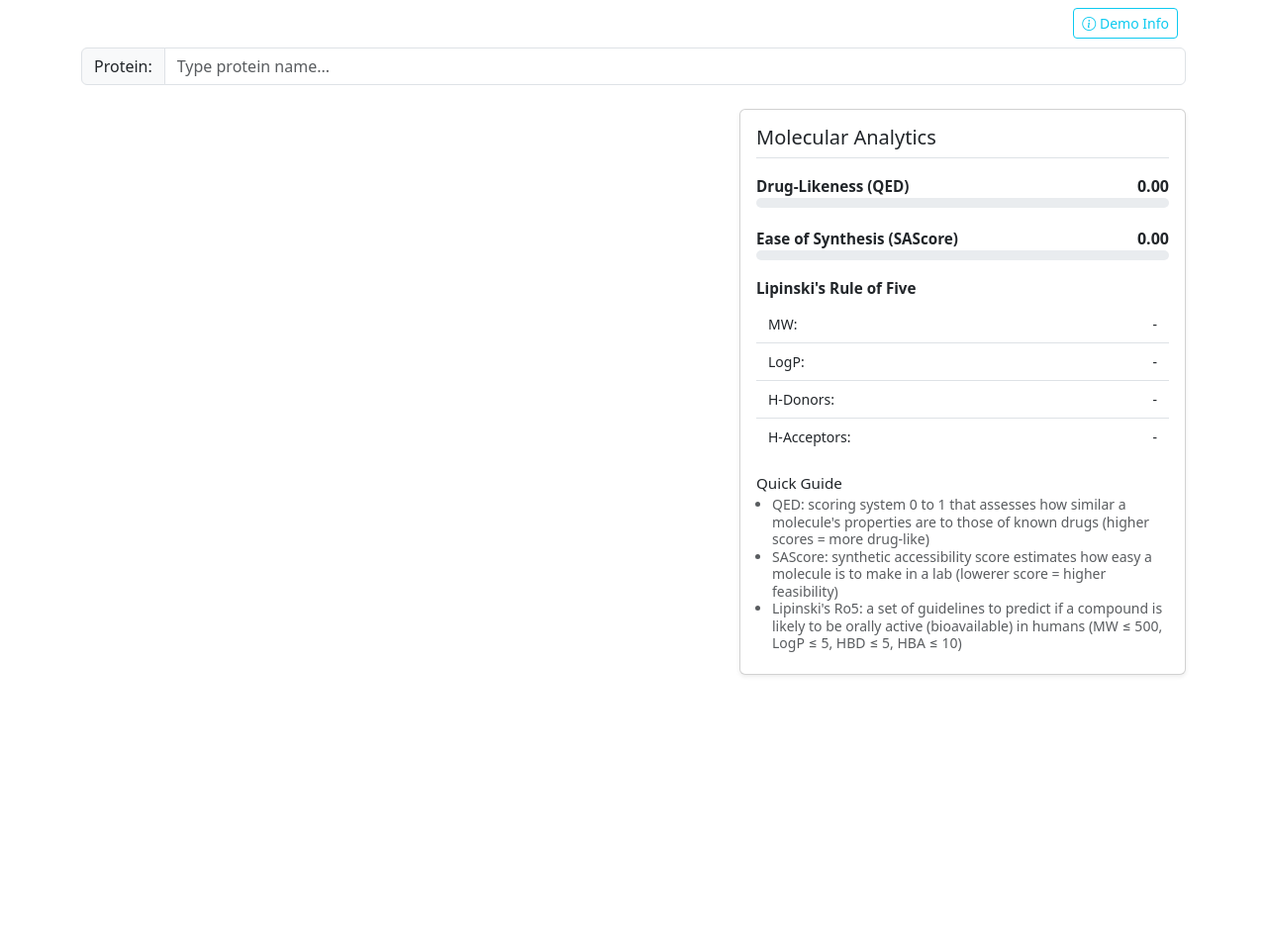
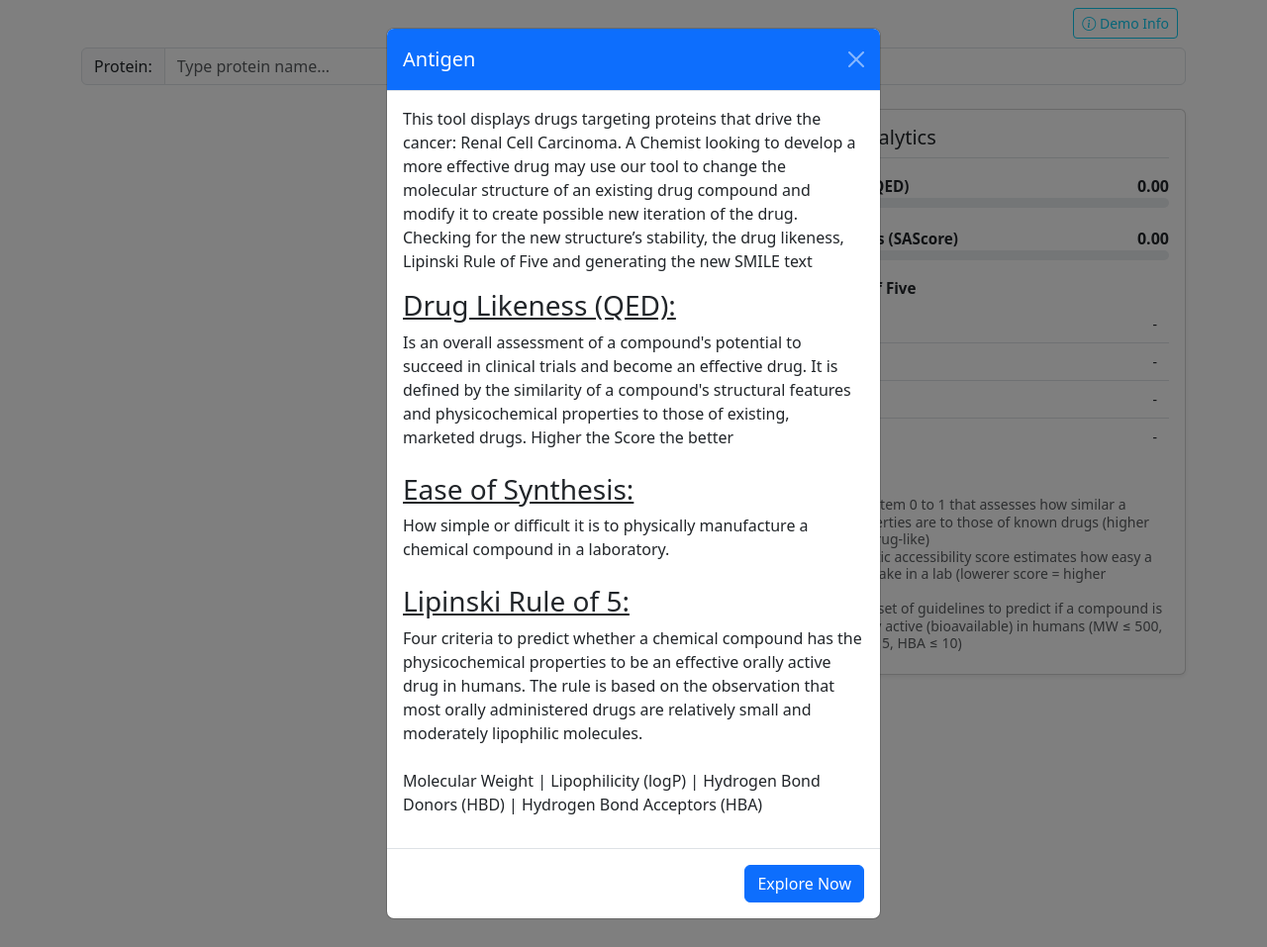
Before and after one commit to Rio-Lupin/Team-Antigen, a Flask app: page / in a window 1280 px wide. Shown: the whole page at 99% size. Run offline with Flask 3, Linux system fonts and the light colour scheme; some libraries are stand-ins or nearby versions.

Commit message:
onload modal

```diff
--- a/templates/base.html
+++ b/templates/base.html
@@ -24,6 +24,7 @@
       height: 100%;
       overflow: hidden;
     }
+
     /* SVG sizing - fit nicely in card-body */
     .card-body svg {
       max-width: 100%;
@@ -49,21 +50,49 @@
     }
 
     /* Comfortable spacing inside analytics */
-    .analytics-card .progress { height: 10px !important; margin-bottom: 10px; }
-    .analytics-card .list-group-item { padding: .5rem .75rem; }
-    .analytics-card .fw-semibold, .analytics-card h6 { font-size: .95rem; }
-    .analytics-card small { font-size: .8rem; }
-    .analytics-card .mb-4 { margin-bottom: 1.2rem !important; }
-    .analytics-card .mt-3 { margin-top: 1rem !important; }
-    .analytics-card .border-bottom { padding-bottom: .5rem !important; }
-    .analytics-card .quick-guide { line-height: 1.25; }
+    .analytics-card .progress {
+      height: 10px !important;
+      margin-bottom: 10px;
+    }
+
+    .analytics-card .list-group-item {
+      padding: .5rem .75rem;
+    }
+
+    .analytics-card .fw-semibold,
+    .analytics-card h6 {
+      font-size: .95rem;
+    }
+
+    .analytics-card small {
+      font-size: .8rem;
+    }
+
+    .analytics-card .mb-4 {
+      margin-bottom: 1.2rem !important;
+    }
+
+    .analytics-card .mt-3 {
+      margin-top: 1rem !important;
+    }
+
+    .analytics-card .border-bottom {
+      padding-bottom: .5rem !important;
+    }
+
+    .analytics-card .quick-guide {
+      line-height: 1.25;
+    }
+
     /* Extra bottom padding for caption bullets */
     .analytics-card .quick-guide {
       padding-bottom: 24px;
     }
 
     /* Space icon to the right of pass/fail text */
-    #lipinski-status i { margin-left: 4px; }
+    #lipinski-status i {
+      margin-left: 4px;
+    }
   </style>
 
   {% block styles %}
@@ -76,6 +105,52 @@
     <div class="container">
 
       {% block content %}
+
+      <div class="modal fade" id="welcomeModal" tabindex="-1" aria-labelledby="welcomeModalLabel" aria-hidden="true">
+        <div class="modal-dialog modal-dialog-centered">
+          <div class="modal-content">
+            <div class="modal-header bg-primary text-white">
+              <h5 class="modal-title" id="welcomeModalLabel">Antigen</h5>
+              <button type="button" class="btn-close btn-close-white" data-bs-dismiss="modal"
+                aria-label="Close"></button>
+            </div>
+            <div class="modal-body">
+              <p>This tool displays drugs targeting proteins that drive the cancer: Renal Cell Carcinoma.
+                A Chemist looking to develop a more effective drug may use our tool to change the molecular structure of
+                an existing drug compound and modify it to create possible new iteration of the drug. Checking for the
+                new structure’s
+                stability, the drug likeness, Lipinski Rule of Five and generating the new SMILE text</p>
+              <p><u>
+                  <h3>Drug Likeness (QED):</h3>
+                </u> Is an overall assessment of a compound's potential to succeed in clinical trials
+                and become an effective drug.
+                It is defined by the similarity of a compound's structural features and physicochemical properties to
+                those of existing, marketed drugs. Higher the Score the better
+                </br>
+                </br>
+                <u>
+                  <h3>Ease of Synthesis:</h3>
+                </u> How simple or difficult it is to physically manufacture a chemical compound in a
+                laboratory.
+                </br>
+                </br>
+                <u>
+                  <h3>Lipinski Rule of 5:</h3>
+                </u> Four criteria to predict whether a chemical compound has the physicochemical
+                properties to be an effective orally active drug in humans.
+                The rule is based on the observation that most orally administered drugs are relatively small and
+                moderately lipophilic molecules.
+                </br>
+                </br>
+                Molecular Weight | Lipophilicity (logP) | Hydrogen Bond Donors (HBD) | Hydrogen Bond Acceptors (HBA)
+              </p>
+            </div>
+            <div class="modal-footer">
+              <button type="button" class="btn btn-primary" data-bs-dismiss="modal">Explore Now</button>
+            </div>
+          </div>
+        </div>
+      </div>
 
       <div class="position-relative pt-5">
         <div class="position-absolute top-0 end-0 mt-2 me-2">
@@ -159,17 +234,22 @@
                   <ul class="list-group list-group-flush small">
                     <li class="list-group-item d-flex justify-content-between">MW: <span id="mw-val">-</span></li>
                     <li class="list-group-item d-flex justify-content-between">LogP: <span id="logp-val">-</span></li>
-                    <li class="list-group-item d-flex justify-content-between">H-Donors: <span id="hbd-val">-</span></li>
-                    <li class="list-group-item d-flex justify-content-between">H-Acceptors: <span id="hba-val">-</span></li>
+                    <li class="list-group-item d-flex justify-content-between">H-Donors: <span id="hbd-val">-</span>
+                    </li>
+                    <li class="list-group-item d-flex justify-content-between">H-Acceptors: <span id="hba-val">-</span>
+                    </li>
                   </ul>
                 </div>
 
                 <div class="quick-guide">
                   <h6 class="mb-1">Quick Guide</h6>
                   <ul class="text-muted small mb-0 ps-3">
-                    <li>QED: scoring system 0 to 1 that assesses how similar a molecule's properties are to those of known drugs (higher scores = more drug-like)</li>
-                    <li>SAScore: synthetic accessibility score estimates how easy a molecule is to make in a lab (lowerer score = higher feasibility)</li>
-                    <li>Lipinski's Ro5: a set of guidelines to predict if a compound is likely to be orally active (bioavailable) in humans (MW ≤ 500, LogP ≤ 5, HBD ≤ 5, HBA ≤ 10)</li>
+                    <li>QED: scoring system 0 to 1 that assesses how similar a molecule's properties are to those of
+                      known drugs (higher scores = more drug-like)</li>
+                    <li>SAScore: synthetic accessibility score estimates how easy a molecule is to make in a lab
+                      (lowerer score = higher feasibility)</li>
+                    <li>Lipinski's Ro5: a set of guidelines to predict if a compound is likely to be orally active
+                      (bioavailable) in humans (MW ≤ 500, LogP ≤ 5, HBD ≤ 5, HBA ≤ 10)</li>
                   </ul>
                 </div>
 
@@ -204,6 +284,23 @@
     let currentDrugSmiles = {};
     let currentDrugMetadata = {};
 
+
+    //Onload Modal
+    document.addEventListener('DOMContentLoaded', () => {
+      // --- Existing logic starts here ---
+
+      // Initialize and show the Welcome Modal automatically on page load
+      const welcomeModalEl = document.getElementById('welcomeModal');
+      if (welcomeModalEl) {
+        const welcomeModal = new bootstrap.Modal(welcomeModalEl);
+        welcomeModal.show();
+      }
+
+      // --- Existing swap-btn and close-drug-btn logic continues below ---
+      document.getElementById('apply-swap-btn')?.addEventListener('click', async () => {
+        // ... existing swap code ...
+      });
+    });
     //Display molecules & SVG's
     document.getElementById('protein-search-field').addEventListener('input', function (e) {
       const proteinName = e.target.value.trim();
@@ -372,7 +469,7 @@
     // Attach click handlers to drug cards
     function attachDrugCardClickHandlers() {
       document.querySelectorAll('.drug-card').forEach(card => {
-        card.addEventListener('click', function(e) {
+        card.addEventListener('click', function (e) {
           // Ignore clicks on clickable atoms
           if (e.target.closest('.clickable-atom')) {
             return;
@@ -410,7 +507,7 @@
 
       // Add click handlers to all clickable atom circles
       document.querySelectorAll('.clickable-atom').forEach(circle => {
-        circle.addEventListener('click', function(e) {
+        circle.addEventListener('click', function (e) {
           e.stopPropagation(); // Prevent drug card click
 
           const atomId = this.getAttribute('data-atom-id');
@@ -473,7 +570,7 @@
         option.className = 'dropdown-item';
         option.href = '#';
         option.textContent = groupName;
-        option.addEventListener('click', function(e) {
+        option.addEventListener('click', function (e) {
           e.preventDefault();
           applyRGroupSubstitution(drugName, smiles, atomId, groupName);
           dropdown.remove();
@@ -490,7 +587,7 @@
       cancelOption.className = 'dropdown-item text-danger';
       cancelOption.href = '#';
       cancelOption.textContent = 'Cancel';
-      cancelOption.addEventListener('click', function(e) {
+      cancelOption.addEventListener('click', function (e) {
         e.preventDefault();
         dropdown.remove();
       });
```
Lines whose indentation alone changed are shown as unchanged.
